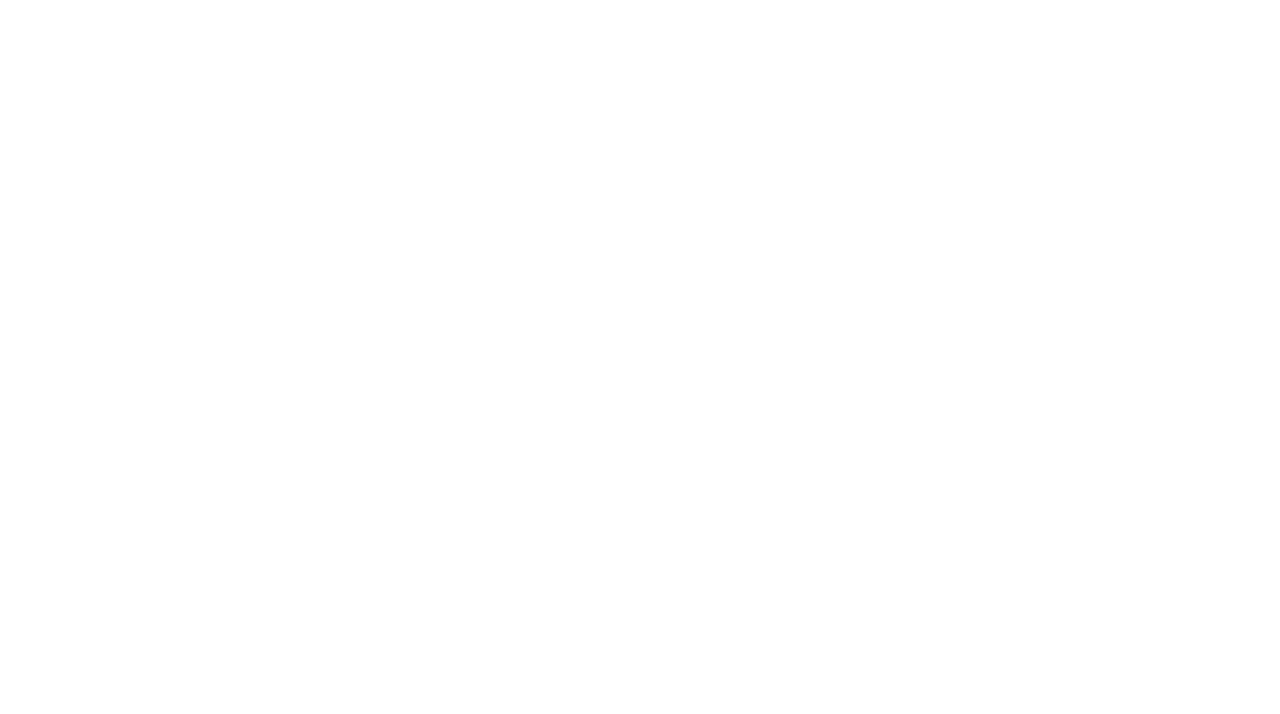
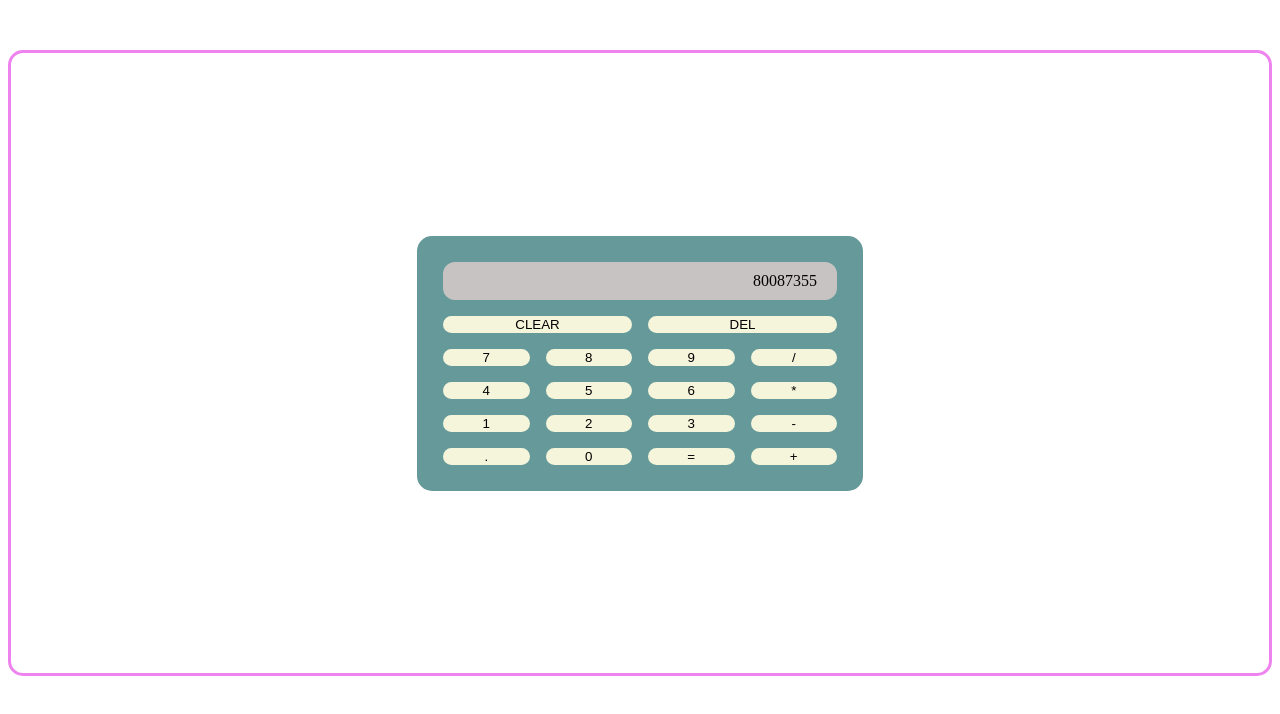
Before and after one commit to Sinixon/calculator, a plain HTML site: page index.html in a window 1280 px wide. Drawn offline with Linux system fonts and the light colour scheme.

Commit message:
Add css and html for a first version of the front-end look

```diff
--- a/index.html
+++ b/index.html
@@ -8,5 +8,35 @@
     </head>
 
     <body>
+        <main class="main">
+            <div class="calculator">
+                <div class="screen">80087355</div>
+                <div class="buttonsGrid">
+
+                    <button class="span-2">CLEAR</button>
+                    <button class="span-2">DEL</button>
+
+                    <button>7</button>
+                    <button>8</button>
+                    <button>9</button>
+                    <button>/</button>
+
+                    <button>4</button>
+                    <button>5</button>
+                    <button>6</button>
+                    <button>*</button>
+
+                    <button>1</button>
+                    <button>2</button>
+                    <button>3</button>
+                    <button>-</button>
+
+                    <button>.</button>
+                    <button>0</button>
+                    <button>=</button>
+                    <button>+</button>
+                </div>
+            </div>
+        </main>
     </body>
 </html>
--- a/style.css
+++ b/style.css
@@ -0,0 +1,52 @@
+:root {
+    --border: #699;
+    --calculator: beige;
+    --calculator: #699;
+    --screen: rgb(200, 195, 195);
+    --button: beige;
+}
+
+.main {
+    display: flex;
+    align-items: center;
+    justify-content: center;
+    height: 75vh;
+    min-height: 500px;
+    padding: 10px;
+    margin-top: 50px;
+    border: solid violet;
+    border-radius: 15px;
+}
+
+.calculator {
+    width: 400px;
+    border: solid var(--border);
+    border-radius: 15px;
+    padding: 20px;
+    background-color: var(--calculator);
+}
+
+.screen {
+    text-align: right;
+    padding: 10px 20px;
+    margin-bottom: 10px;
+    background-color: var(--screen);
+    border: solid var(--border);
+    border-radius: 15px;
+}
+
+.buttonsGrid {
+    display: grid;
+    grid-template-columns: repeat(4, 1fr);
+    grid-gap: 10px;
+}
+
+.span-2 {
+    grid-column: span 2;
+}
+
+button {
+    border-radius: 15px;
+    border: solid var(--border);
+    background-color: var(--button);
+}
```
